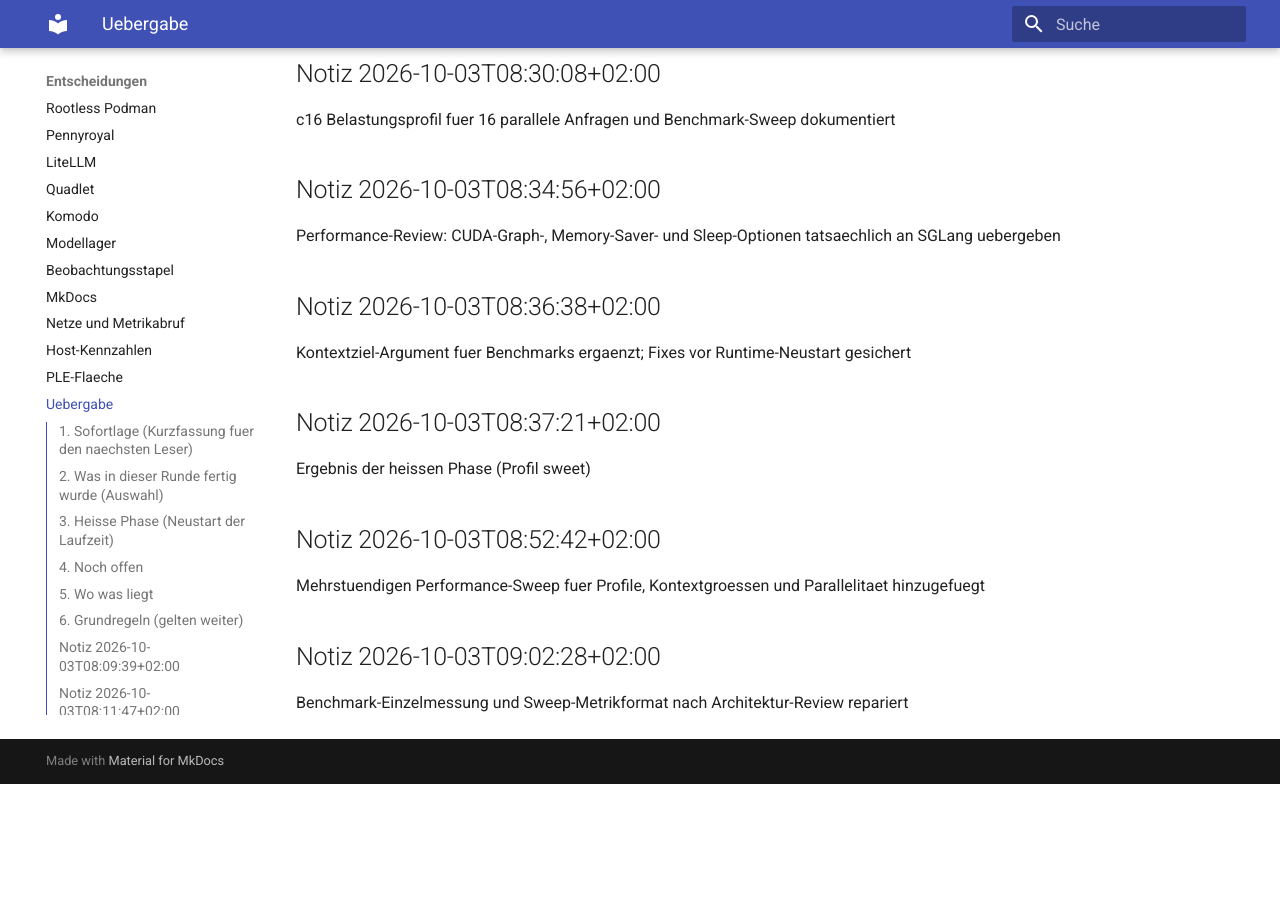
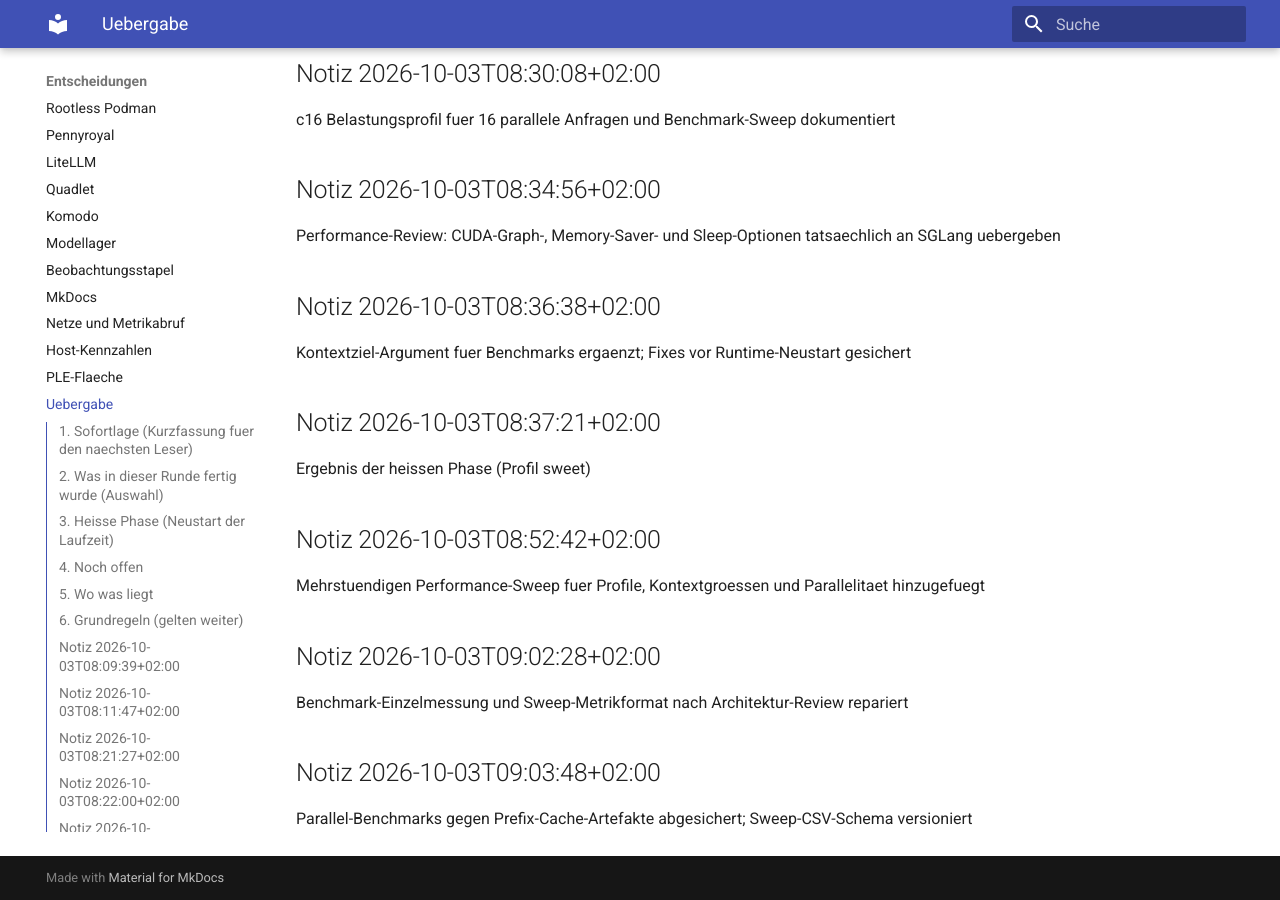
Before and after one commit to thomasdenk79-cyber/llm-infra-setup, an MkDocs documentation site: the page built from docs/HANDOFF.md, in a window 1280 px wide and 900 px high, scrolled down 4083 px. Built offline with MkDocs 1.6.1 and Material for MkDocs 9.7.7, drawn with Linux system fonts in a browser that asks for light colours; before the commit the page ends 4867 px from its top, so only the background shows below that; some of the changed text lies outside the part shown.

Commit message:
stand: 2026-10-03T09:03 gesichert (3 Dateien)

```diff
--- a/docs/HANDOFF.md
+++ b/docs/HANDOFF.md
@@ -1,4 +1,4 @@
-Zuletzt gesichert: 2026-10-03T09:02:28+02:00 durch `scripts/session-checkpoint.sh`
+Zuletzt gesichert: 2026-10-03T09:03:48+02:00 durch `scripts/session-checkpoint.sh`
 
 # Arbeitsstand und Uebergabe
 
@@ -173,3 +173,7 @@
 ## Notiz 2026-10-03T09:02:28+02:00
 
 Benchmark-Einzelmessung und Sweep-Metrikformat nach Architektur-Review repariert
+
+## Notiz 2026-10-03T09:03:48+02:00
+
+Parallel-Benchmarks gegen Prefix-Cache-Artefakte abgesichert; Sweep-CSV-Schema versioniert
```
Also changed, not shown: 2 other files.
